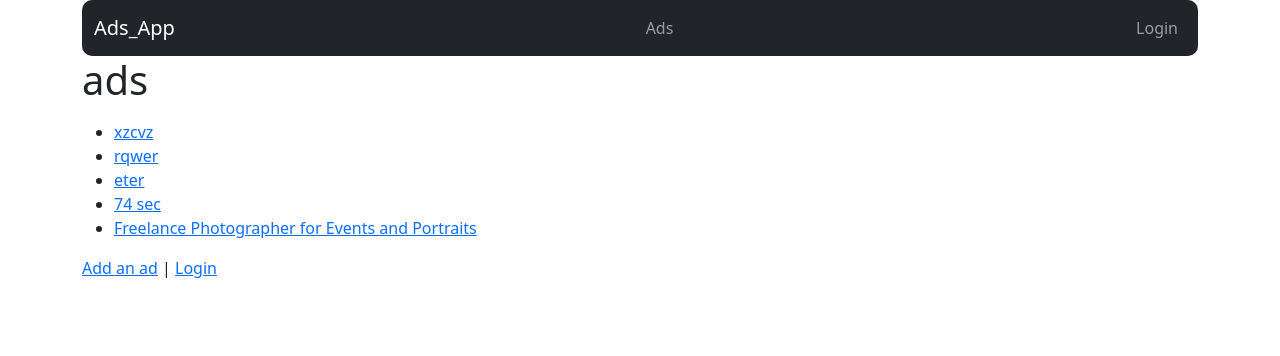
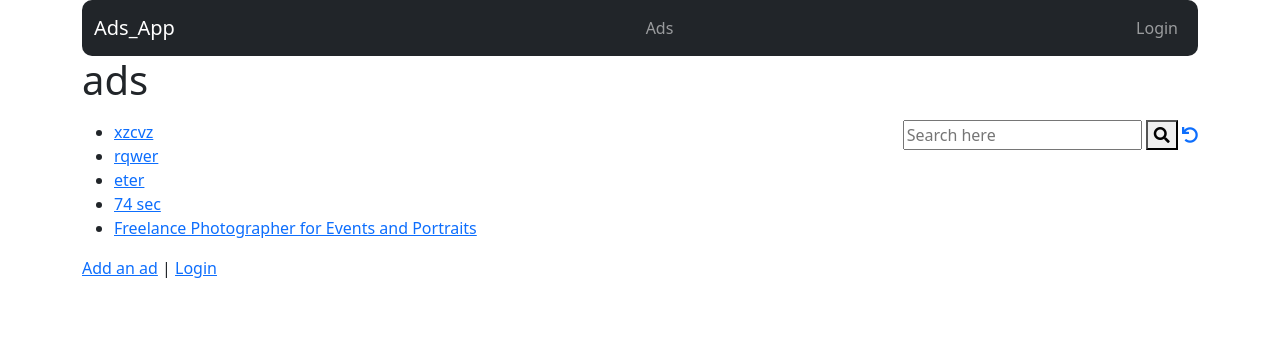
Before and after one commit to DarkinSparda/pany, a Django app: page /ads/ in a window 1280 px wide. Shown: the top 356 px of the page. Run offline with Django 4.2, Linux system fonts and the light colour scheme; data comes from the database, SQL or seed files in the repository; both versions use the stored data as it was after the commit; some libraries are stand-ins or nearby versions.

Commit message:
m4 completed

```diff
--- a/ads/templates/ads/ad_list.html
+++ b/ads/templates/ads/ad_list.html
@@ -2,6 +2,18 @@
 {% block content %}
 <h1>ads</h1>
 <p>
+
+  <div style="float:right">
+    <!-- https://www.w3schools.com/howto/howto_css_search_button.asp -->
+    <form action="{% url 'ads:all' %}" method="get">
+      <input type="text" placeholder="Search here" name="search"
+      {% if search %} value="{{ search_term }}" {% endif %}
+      >
+      <button type="submit"><i class="fa fa-search"></i></button>
+    <a href="{% url 'ads:all' %}"><i class="fa fa-undo"></i></a>
+    </form>
+    </div>
+
 {% if ad_list %}
 <ul>
   {% for ad in ad_list %}
--- a/ads/urls.py
+++ b/ads/urls.py
@@ -13,4 +13,5 @@ urlpatterns = [
     path('comment/<int:pk>/delete', views.CommentDeleteView.as_view(), name='ad_comment_delete'),
     path('ad/<int:pk>/favorite', views.AddFavoriteView.as_view(), name='ad_favorite'),
     path('ad/<int:pk>/unfavorite', views.DeleteFavoriteView.as_view(), name='ad_unfavorite'),
+    # path('search/<str:search>', views.search, name='search'),
 ]
--- a/ads/views.py
+++ b/ads/views.py
@@ -10,6 +10,8 @@ from django.shortcuts import get_object_or_404
 from django.http import HttpResponse, HttpResponseRedirect
 from django.utils.decorators import method_decorator
 from django.views.decorators.csrf import csrf_exempt
+from django.db.models import Q
+
 
 
 class AdListView(OwnerListView):
@@ -22,9 +24,18 @@ class AdListView(OwnerListView):
         if request.user.is_authenticated:
             rows = request.user.favorite_ads.values('id')
             favorites = [ row['id'] for row in rows ]
+        # search
+        search_value = request.GET.get('search')
+        # query = query.add
+        if search_value:
+            query = Q(title__icontains=search_value) | Q(text__icontains=search_value)
+            al = al.filter(query)
+
+
         ctx = {
             'ad_list': al,
-            'favorites': favorites
+            'favorites': favorites,
+            'search_term': search_value,
         }
         return render(request, self.template, ctx)
 
--- a/home/templates/base_bootstrap.html
+++ b/home/templates/base_bootstrap.html
@@ -5,7 +5,7 @@
 <title>{% block title %}{{ settings.APP_NAME }}{% endblock %}</title>
 
 <!-- Replace this value (42-42) with the one provided by the autograder -->
-<meta name="dj4e" content="42-42">
+<meta name="dj4e" content="604a36a7a43fb9daadbfd2007d793932">
 
 <meta name="dj4e-code" content="42174032836842">
 
--- a/home/templates/base_menu.html
+++ b/home/templates/base_menu.html
@@ -13,6 +13,7 @@
       <li {% if request.get_full_path == x %}class="active"{% endif %}>
           <a class="nav-link" href="{% url 'ads:all' %}" role="button">Ads</a></li>
     </ul>
+
     <ul class="navbar-nav">
       {% if user.is_authenticated %}
       <li>
```
Also changed, not shown: db.sqlite3.
